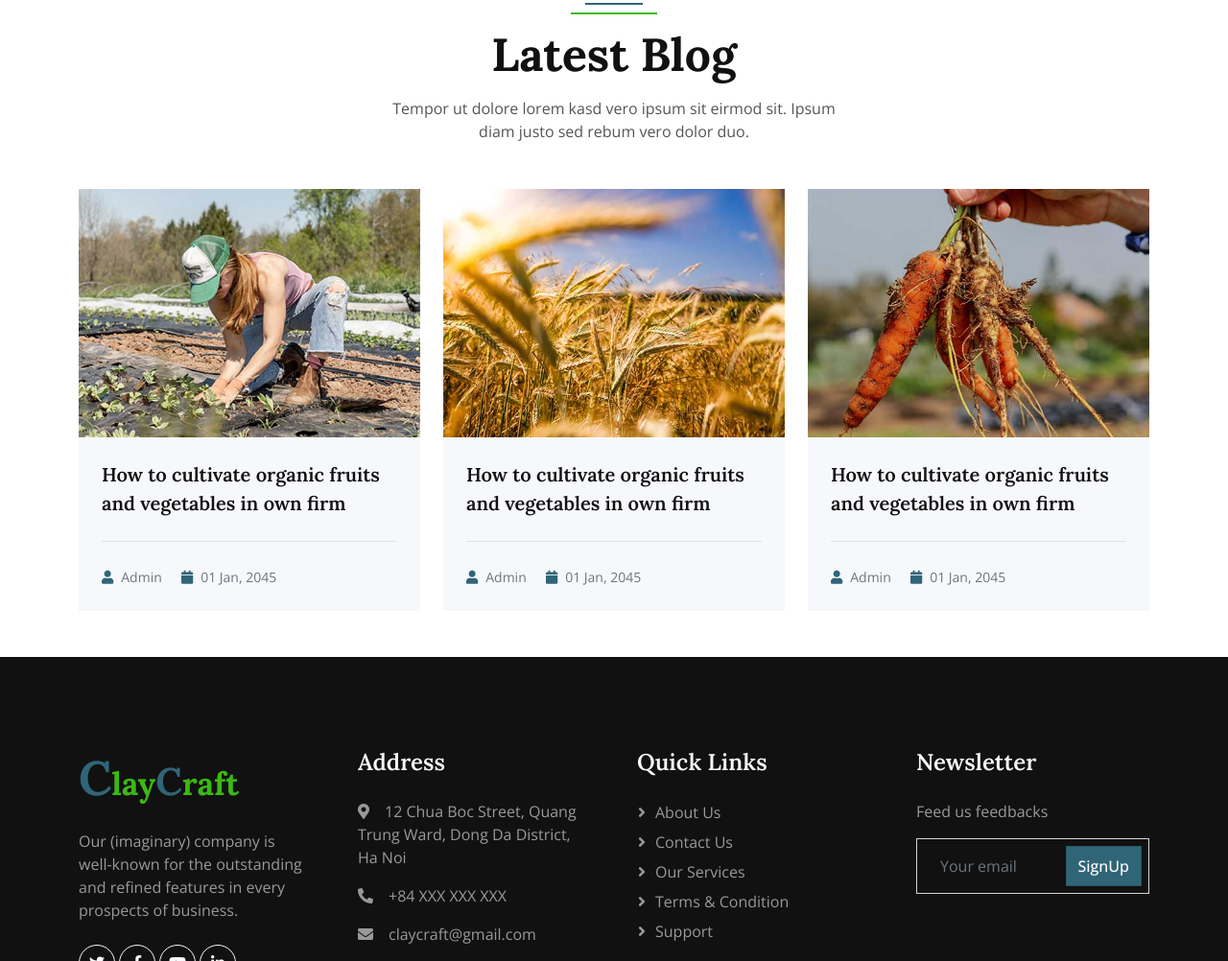
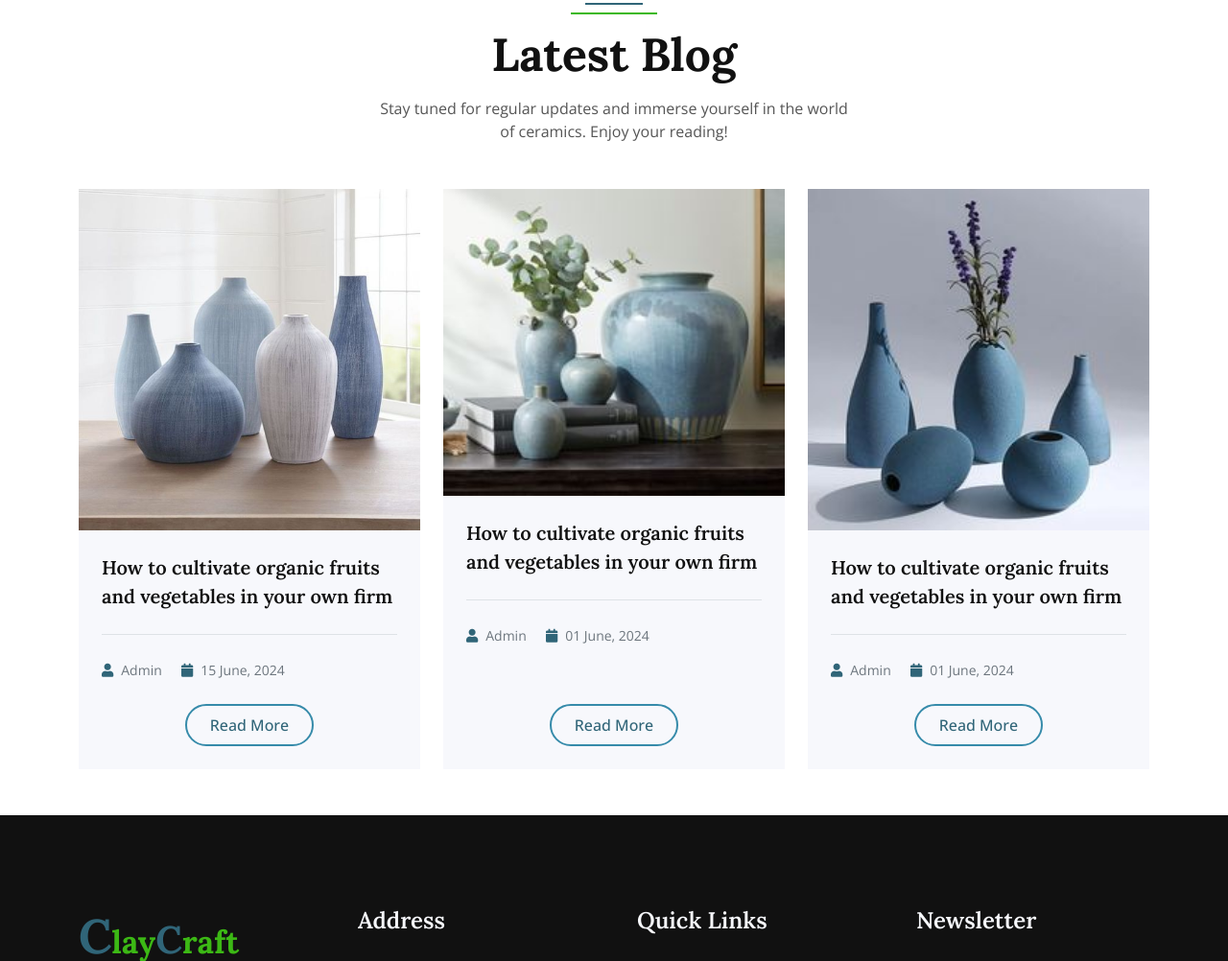
Before and after one commit to Phtouyn/BTLThietkeWeb, a plain HTML site: page index.html in a window 1280 px wide. Shown: the part 5633-6635 px from the top of the page at 96% size. Drawn offline with nearby package versions, Linux system fonts and the light colour scheme.

Commit message:
update trang chu, css

```diff
--- a/css/style.css
+++ b/css/style.css
@@ -385,3 +385,23 @@
 .footer .copyright a:hover {
     color: var(--primary);
 }
+/*Căn chỉnh phần blog ở trang chủ cho bằng nhau*/
+/* Ensure all blog items have the same height */
+.blog-item {
+    display: flex;
+    flex-direction: column;
+    height: 100%;
+}
+
+.blog-item .bg-light {
+    flex-grow: 1;
+    display: flex;
+    flex-direction: column;
+    justify-content: space-between; /* Ensure content is spaced evenly */
+}
+
+/* Align the Read More button to the center */
+.blog-item .btn {
+    align-self: center; /* Center the button horizontally */
+    margin-top: auto; /* Ensure it has space at the top */
+}
--- a/index.html
+++ b/index.html
@@ -853,36 +853,51 @@
     <div class="container">
         <div class="section-header text-center mx-auto mb-5 wow fadeInUp" data-wow-delay="0.1s" style="max-width: 500px;">
             <h1 class="display-5 mb-3">Latest Blog</h1>
-                <p>Tempor ut dolore lorem kasd vero ipsum sit eirmod sit. Ipsum diam justo sed rebum vero dolor duo.</p>
+            <p>Stay tuned for regular updates and immerse yourself in the world of ceramics. Enjoy your reading!</p>
         </div>
-            <div class="row g-4">
+        <div class="row g-4 d-flex align-items-stretch">
             <div class="col-lg-4 col-md-6 wow fadeInUp" data-wow-delay="0.1s">
-                    <img class="img-fluid" src="img/blog-1.jpg" alt="">
-                    <div class="bg-light p-4">
-                        <a class="d-block h5 lh-base mb-4" href="">How to cultivate organic fruits and vegetables in own firm</a>
+                <div class="blog-item h-100 d-flex flex-column">
+                    <img class="img-fluid" src="img/blog1.jpg" alt="">
+                    <div class="bg-light p-4 flex-grow-1 d-flex flex-column justify-content-between">
+                        <div>
+                            <a class="d-block h5 lh-base mb-4" href="blog1.html">How to cultivate organic fruits and vegetables in your own firm</a>
                             <div class="text-muted border-top pt-4">
                                 <small class="me-3"><i class="fa fa-user text-primary me-2"></i>Admin</small>
-                            <small class="me-3"><i class="fa fa-calendar text-primary me-2"></i>01 Jan, 2045</small>
+                                <small class="me-3"><i class="fa fa-calendar text-primary me-2"></i>15 June, 2024</small>
+                            </div>
+                        </div>
+                        <a href="blog-detail1.html" class="btn btn-outline-primary border-2 py-2 px-4 rounded-pill align-self-center mt-4">Read More</a>
                     </div>
                 </div>
             </div>
             <div class="col-lg-4 col-md-6 wow fadeInUp" data-wow-delay="0.3s">
-                    <img class="img-fluid" src="img/blog-2.jpg" alt="">
-                    <div class="bg-light p-4">
-                        <a class="d-block h5 lh-base mb-4" href="">How to cultivate organic fruits and vegetables in own firm</a>
+                <div class="blog-item h-100 d-flex flex-column">
+                    <img class="img-fluid" src="img/blog2.jpg" alt="">
+                    <div class="bg-light p-4 flex-grow-1 d-flex flex-column justify-content-between">
+                        <div>
+                            <a class="d-block h5 lh-base mb-4" href="blog2.html">How to cultivate organic fruits and vegetables in your own firm</a>
                             <div class="text-muted border-top pt-4">
                                 <small class="me-3"><i class="fa fa-user text-primary me-2"></i>Admin</small>
-                            <small class="me-3"><i class="fa fa-calendar text-primary me-2"></i>01 Jan, 2045</small>
+                                <small class="me-3"><i class="fa fa-calendar text-primary me-2"></i>01 June, 2024</small>
+                            </div>
+                        </div>
+                        <a href="blog-detail2.html" class="btn btn-outline-primary border-2 py-2 px-4 rounded-pill align-self-center mt-4">Read More</a>
                     </div>
                 </div>
             </div>
             <div class="col-lg-4 col-md-6 wow fadeInUp" data-wow-delay="0.5s">
-                    <img class="img-fluid" src="img/blog-3.jpg" alt="">
-                    <div class="bg-light p-4">
-                        <a class="d-block h5 lh-base mb-4" href="">How to cultivate organic fruits and vegetables in own firm</a>
+                <div class="blog-item h-100 d-flex flex-column">
+                    <img class="img-fluid" src="img/blog3.jpg" alt="">
+                    <div class="bg-light p-4 flex-grow-1 d-flex flex-column justify-content-between">
+                        <div>
+                            <a class="d-block h5 lh-base mb-4" href="blog3.html">How to cultivate organic fruits and vegetables in your own firm</a>
                             <div class="text-muted border-top pt-4">
                                 <small class="me-3"><i class="fa fa-user text-primary me-2"></i>Admin</small>
-                            <small class="me-3"><i class="fa fa-calendar text-primary me-2"></i>01 Jan, 2045</small>
+                                <small class="me-3"><i class="fa fa-calendar text-primary me-2"></i>01 June, 2024</small>
+                            </div>
+                        </div>
+                        <a href="blog-detail3.html" class="btn btn-outline-primary border-2 py-2 px-4 rounded-pill align-self-center mt-4">Read More</a>
                     </div>
                 </div>
             </div>
```
Also changed, not shown: blog.html (+1 -1 lines), product.html (+8 -8 lines), img/anh1.jpg (added), img/anh2.jpg (added), img/anh4.jpg (added), img/blog-1.jpg (deleted), img/blog-2.jpg (deleted), img/blog-3.jpg (deleted), img/blog1.jpg (added), img/blog2.jpg (added), img/blog3.jpg (added). Lines whose indentation alone changed are shown as unchanged.
